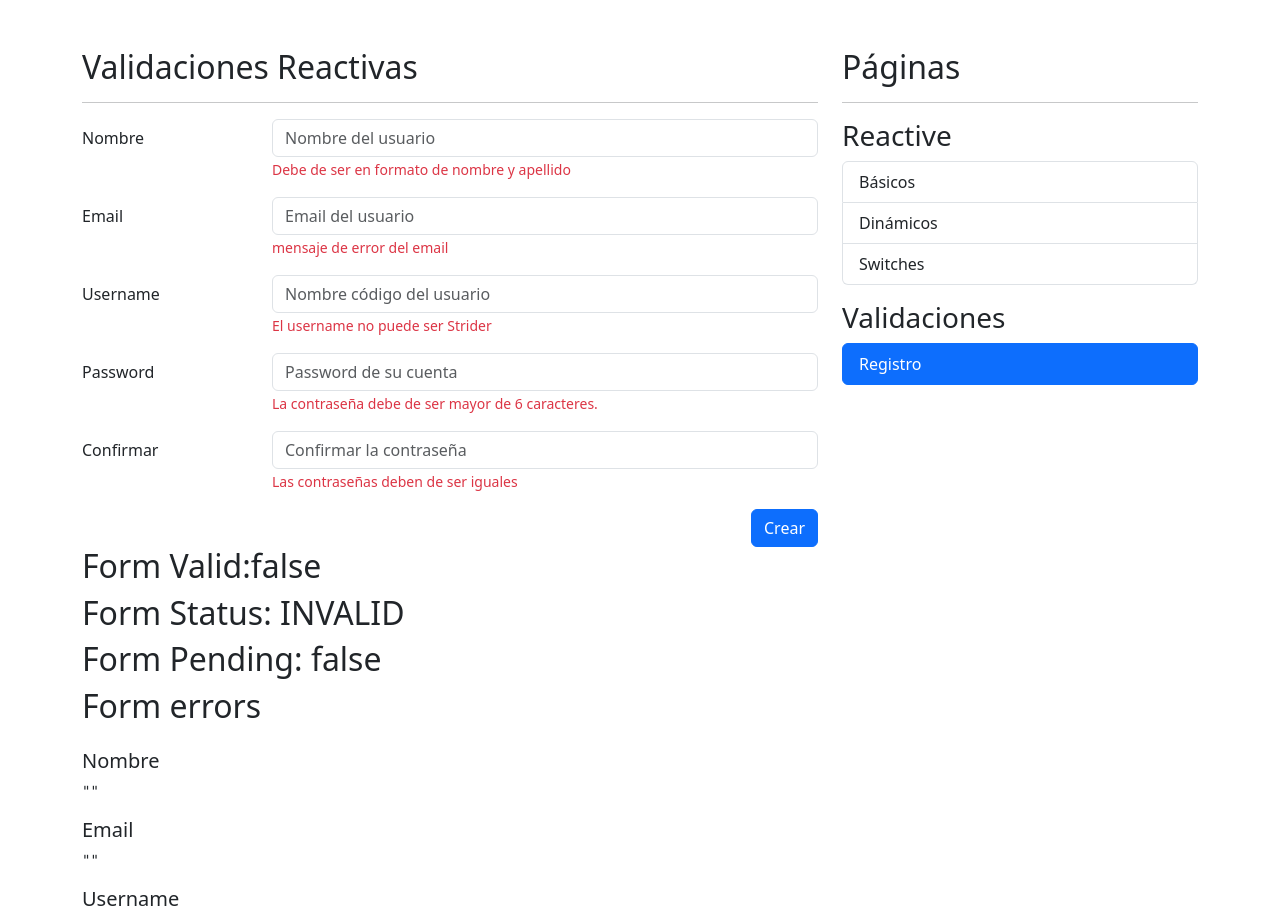
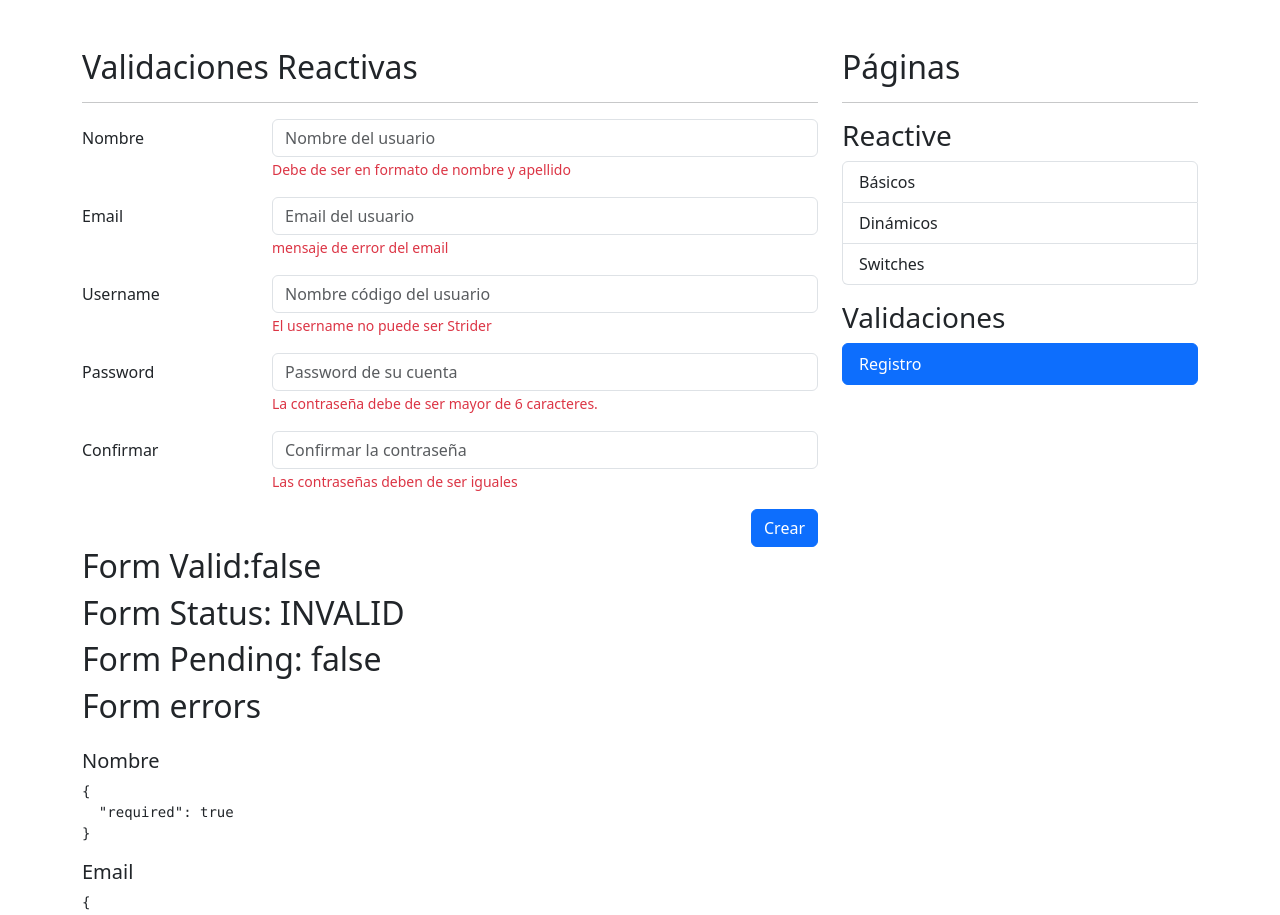
Before and after one commit to adriancamarena2310/Proyecto-6, an Angular app: page /auth/sign-up in a window 1280 px wide. Shown: the top 915 px of the page. Built offline with nearby package versions, Linux system fonts and the light colour scheme.

Commit message:
video-253 Validaciones de Email y Patrones

```diff
--- a/src/app/auth/pages/register-page/register-page.component.html
+++ b/src/app/auth/pages/register-page/register-page.component.html
@@ -102,10 +102,10 @@
 <pre>{{ myForm.value.errors | json }}</pre>
 
 <h5>Nombre</h5>
-<pre>{{   myForm.value.name | json }}</pre>
+<pre>{{   myForm.controls['name'].errors | json }}</pre>
 
 <h5>Email</h5>
-<pre>{{  myForm.value.email | json }}</pre>
+<pre>{{   myForm.controls['email'].errors | json }}</pre>
 
 <h5>Username</h5>
 <pre>{{  myForm.controls['username'].errors| json }}</pre>
--- a/src/app/auth/pages/register-page/register-page.component.ts
+++ b/src/app/auth/pages/register-page/register-page.component.ts
@@ -1,6 +1,6 @@
 import { Component, OnInit } from '@angular/core';
 import { FormBuilder, FormGroup, Validators } from '@angular/forms';
-import { cantBeStrider } from 'src/app/shared/validators/validators';
+import * as customValidators from '../../../shared/validators/validators';
 
 @Component({
   selector: 'app-register-page',
@@ -15,10 +15,10 @@ export class RegisterPageComponent implements OnInit {
 
 
   public myForm: FormGroup = this.fb.group({
-    name:['',[Validators.required]],
-    email:['',[Validators.required]],
-    username:['',[Validators.required], cantBeStrider],
-    password:['',[Validators.required], Validators.minLength(6)],
+    name:['',[Validators.required, Validators.pattern(customValidators.firstNameAndLastnamePattern)]],
+    email:['',[Validators.required, Validators.pattern(customValidators.emailPattern) ]],
+    username:['',[Validators.required, customValidators.cantBeStrider]],
+    password:['',[Validators.required, Validators.minLength(6)]],
     password2:['',[Validators.required]],
   });
 
```
